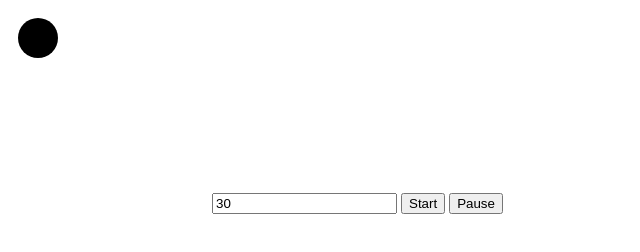
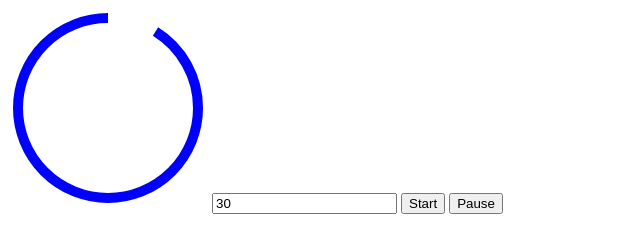
Before and after one commit to umeshraj/udemy_the_modern_js_bootcamp_2020, a plain HTML site: page 20_drawing_animations_timer/index.html in a window 1280 px wide. Shown: the whole page, without its empty margins (0-640 px from the left). Drawn offline with Linux system fonts and the light colour scheme.

Commit message:
Adding more circle parameters to create border

```diff
--- a/20_drawing_animations_timer/index.html
+++ b/20_drawing_animations_timer/index.html
@@ -10,7 +10,7 @@
   </head>
   <body>
     <svg height="200" width="200">
-      <circle r="20" cx="30" cy="30">
+      <circle r="90" cx="100" cy="100" fill="transparent" stroke="blue" stroke-width="10" stroke-dasharray="560" stroke-dashoffset="-50" transform="rotate(-90 100 100)">
     </svg>
     <input type="text" id="duration" value="30" />
     <button id="start">Start</button>
```
